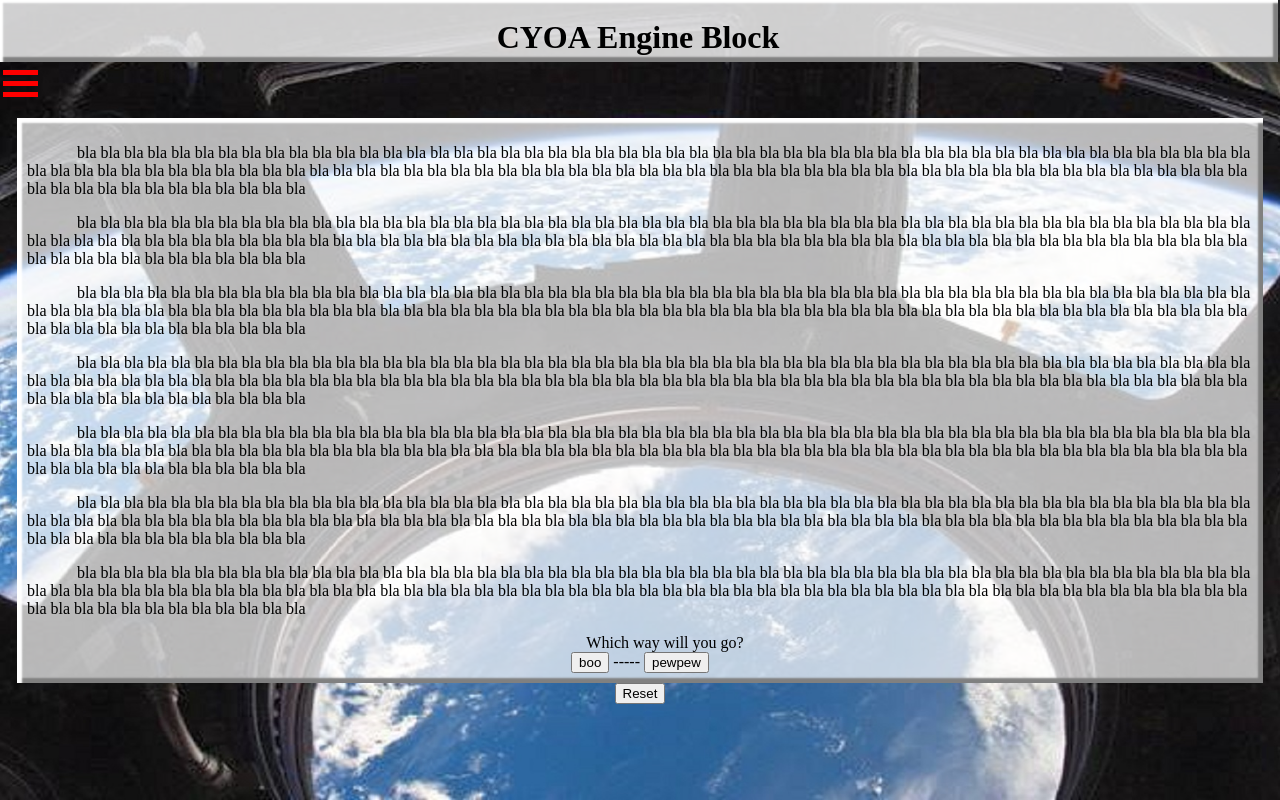
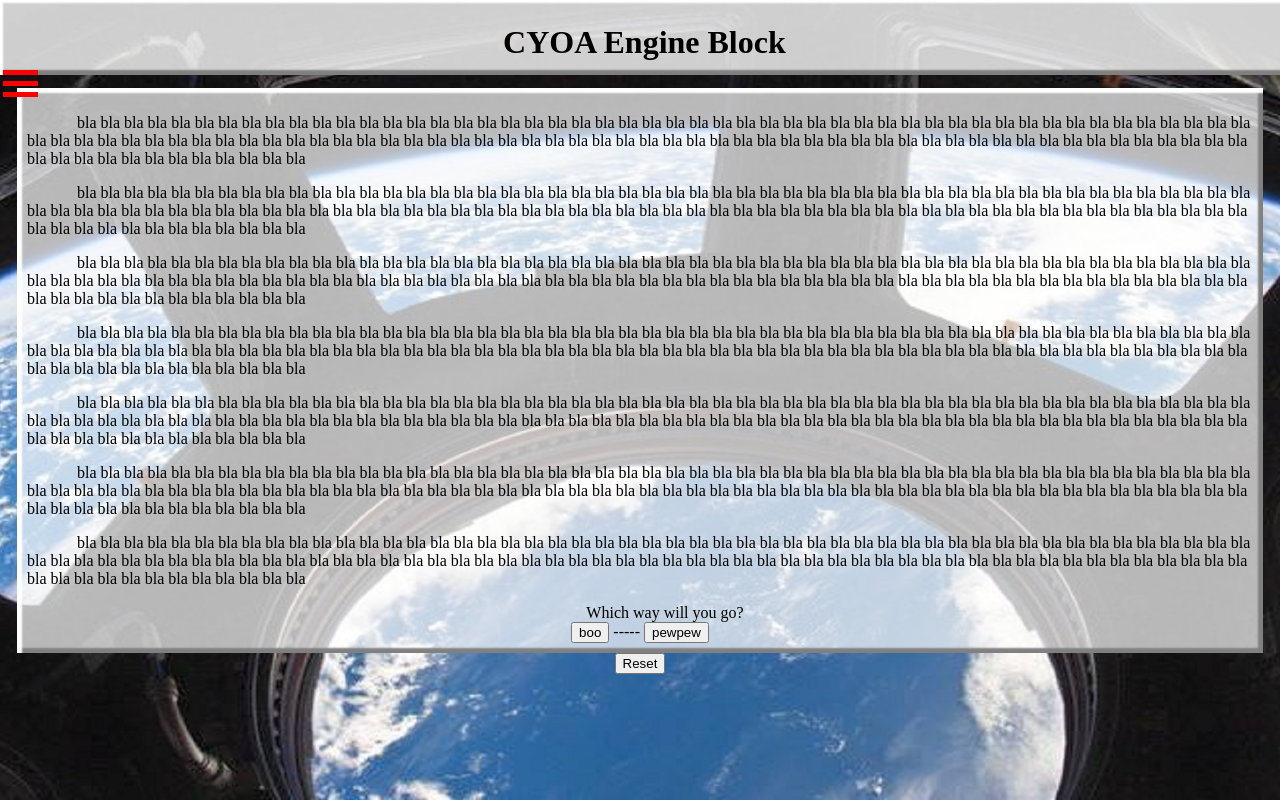
Before and after one commit to Shamandown/CYOA-engine-block, a plain HTML site: page index.html in a window 1280 px wide. Drawn offline with Linux system fonts and the light colour scheme.

Commit message:
Update mp.css

```diff
--- a/mp.css
+++ b/mp.css
@@ -21,13 +21,15 @@ div.titlebar{
 	height: 8%;
 	background-color: rgba(255,255,255,0.8);
 	box-shadow: inset 5px 5px 2px white, inset -5px -5px 2px grey;
-	width: 100%;
+    width: 100%;
+    padding: 0.5%;
 	}
 
 h1.title{
 	color: black;
 	font-size: 4vh;
-	text-align: center;
+    text-align: center;
+    line-height: 4vh;
 	}
 
 /*sets how elements marked with the class "transform" will transform, if they are transformed.*/
@@ -41,8 +43,8 @@ h1.title{
 }
 
 div.spacer{
-	width:100%;
-	height:110px;
+	width: 100%;
+	height: 10vh;
 	background-color: rgba(0,0,0,0.0);
 	}
 
```
